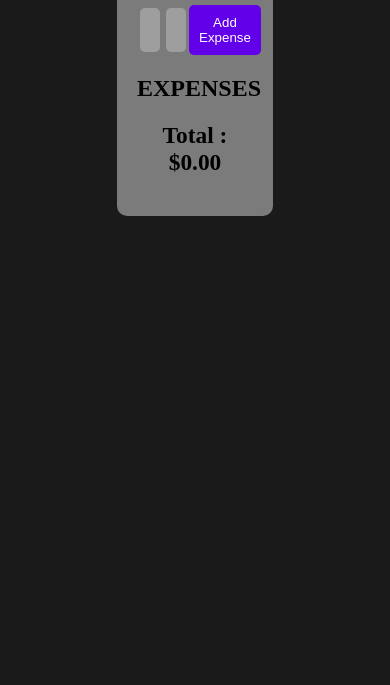
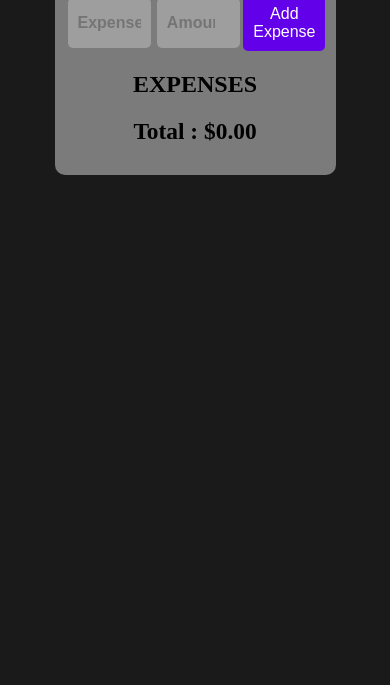
Before and after one commit to amitkr321/Expense_Tracker, a plain HTML site: page index.html in a window 390 px wide. Shown: the part 159-844 px from the top of the page. Drawn offline with Linux system fonts and the light colour scheme.

Commit message:
Updated feature X

```diff
--- a/style.css
+++ b/style.css
@@ -70,6 +70,25 @@ button:hover{
     text-align: center;
     font-size: 20px;
 }
+
+.container {
+    width: 90%; /* instead of 40% */
+    max-width: 600px; /* for larger screens */
+}
+input, button {
+    width: 100%;
+}
+@media (max-width: 768px) {
+    .container {
+        padding: 10px;
+    }
+    input, button {
+        font-size: 16px;
+    }
+}
+
+
+
 /* .hidden{
     display: none;
 } */
```
